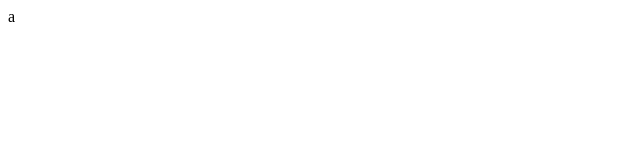
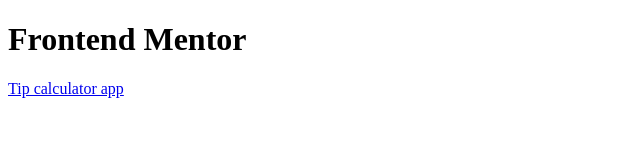
Before and after one commit to Kedoichi/Profotile.github.io, a plain HTML site: page index.html in a window 1280 px wide. Shown: the whole page, without its empty margins (0-640 px from the left). Drawn offline with Linux system fonts and the light colour scheme.

Commit message:
first commit

```diff
--- a/index.html
+++ b/index.html
@@ -1,3 +1,13 @@
-<div>a
-
-</div>
+<!DOCTYPE html>
+<html lang="en">
+<head>
+    <meta charset="UTF-8">
+    <meta http-equiv="X-UA-Compatible" content="IE=edge">
+    <meta name="viewport" content="width=device-width, initial-scale=1.0">
+    <title>Document</title>
+</head>
+<body>
+    <h1>Frontend Mentor</h1>
+    <a href="https://kedoichi.github.io/tip-calculator-app-main-countdownLNY.github.io/">Tip calculator app</a>
+</body>
+</html>
```
